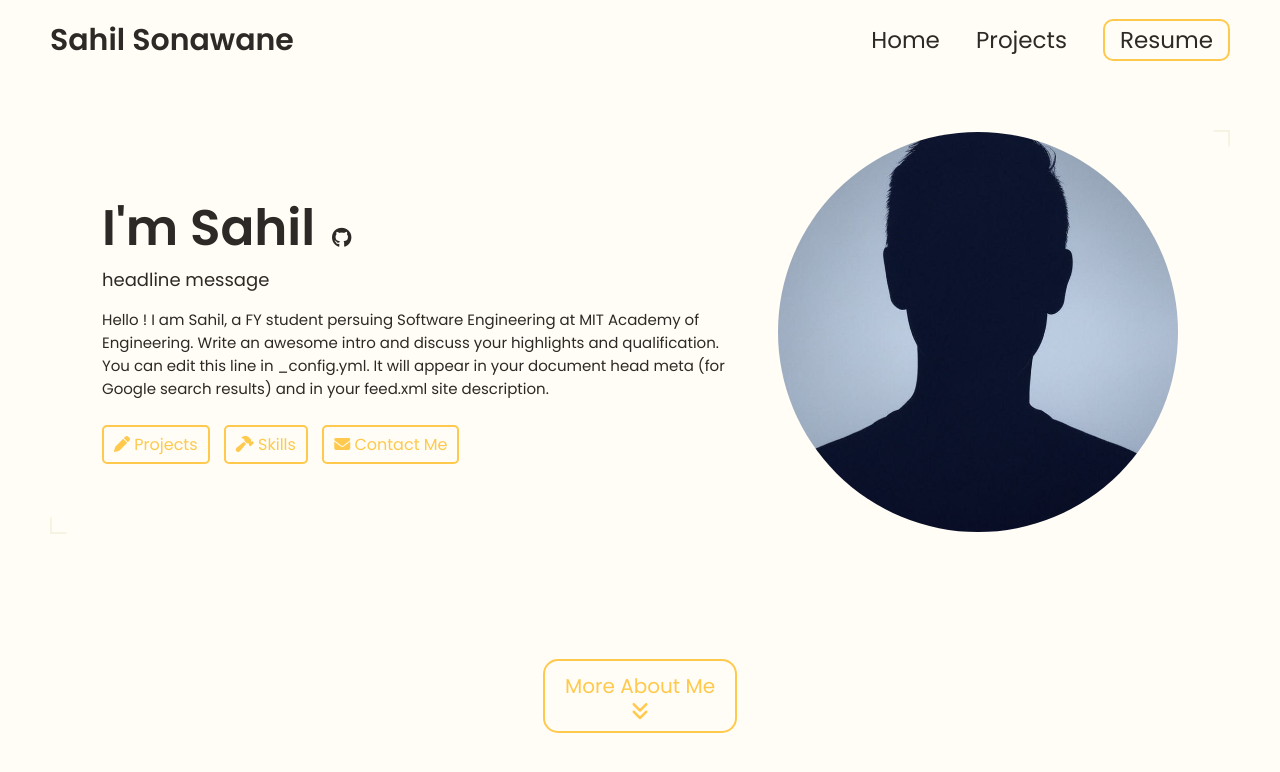
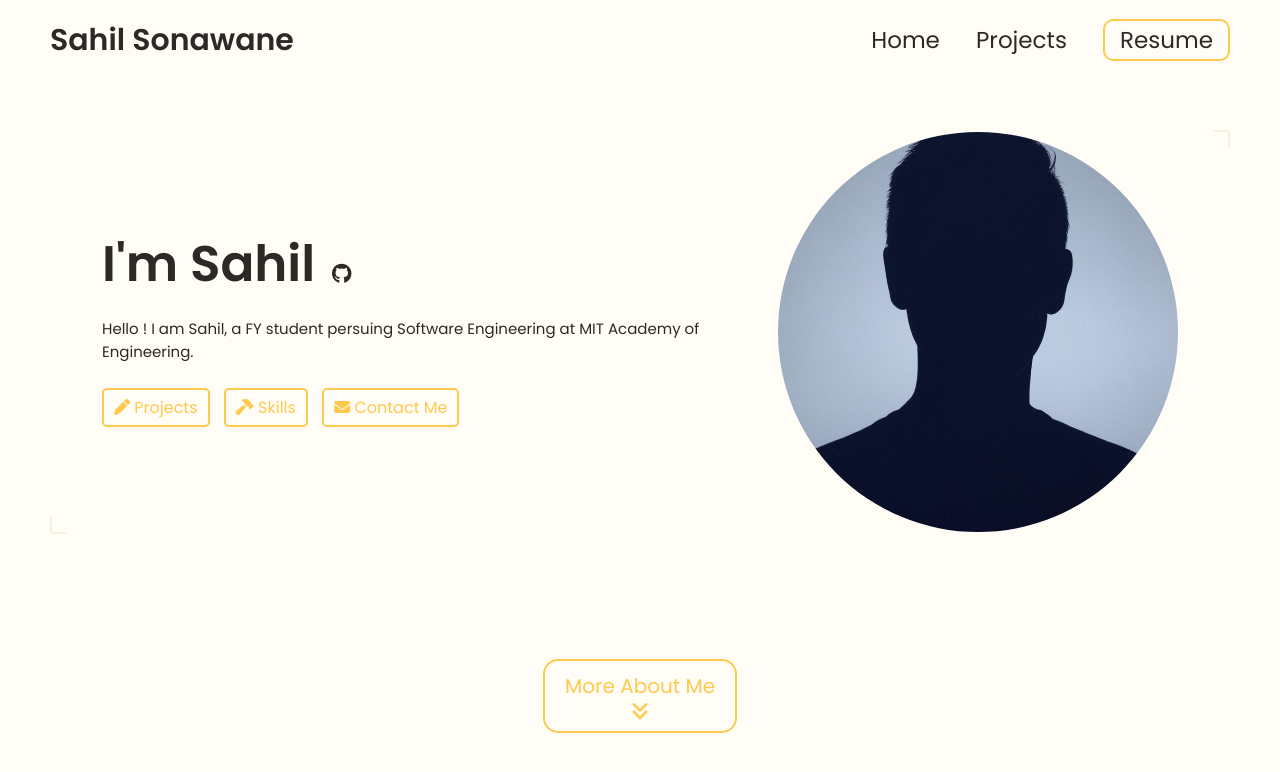
Before and after one commit to sahil-s573/sahil-s573.github.io, a Jekyll site: the page built from index.html, in a window 1280 px wide and 900 px high. Shown: the top 772 px of the window. Built offline with Jekyll 4.4.1, drawn with Linux system fonts in a browser that asks for light colours.

Commit message:
Update _config.yml

```diff
--- a/_config.yml
+++ b/_config.yml
@@ -3,12 +3,10 @@
 
 # Hero Section
 name: Sahil Sonawane
-headline: headline message
+headline:
 description: >- # dont remove this line. this will ignore all new lines until the next section
   Hello ! I am Sahil, a FY student persuing Software Engineering at MIT Academy of Engineering.
-  Write an awesome intro and discuss your highlights and qualification. You can edit this
-  line in _config.yml. It will appear in your document head meta (for
-  Google search results) and in your feed.xml site description.
+
 # Place your profile image in /assets/images/profile-image/folder and edit the file name
 profile_image: ./assets/images/profile-image/avatar.jpeg
 
```
